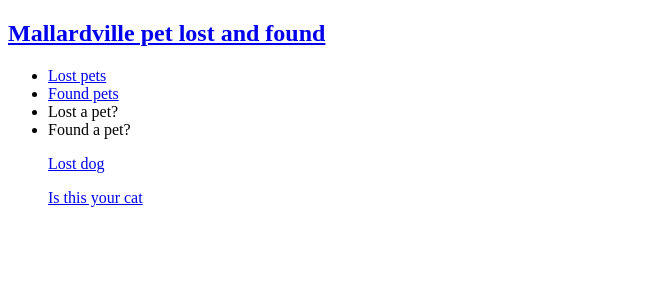
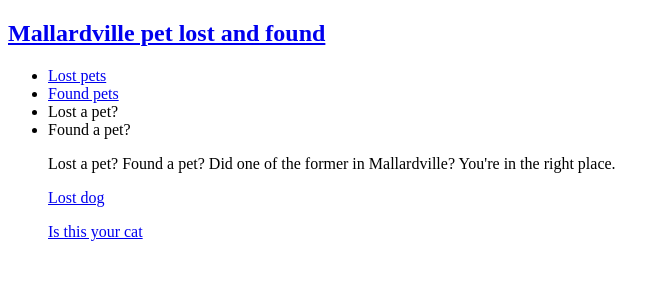
Before and after one commit to heikalb/django-sample, a Django app: page / in a window 1280 px wide. Shown: the top 300 px of the page, without its empty margins (0-668 px from the left). Run offline with Django 3.2, Linux system fonts and the light colour scheme; data comes from the database, SQL or seed files in the repository; parts of the project's set-up code (start-up, migrations or seed data) failed here and were passed over.

Commit message:
+welcome message

```diff
--- a/src/templates/home.html
+++ b/src/templates/home.html
@@ -1,6 +1,9 @@
 {% extends 'base.html' %}
 {% block content %}
 <ul>
+    <p>Lost a pet? Found a pet? Did one of the former in Mallardville?
+    You're in the right place.</p>
+
     {% for post in posts %}
         <div>
             <a href="{{ post.get_absolute_url }}"><p>{{ post.title }}</p></a>
```
